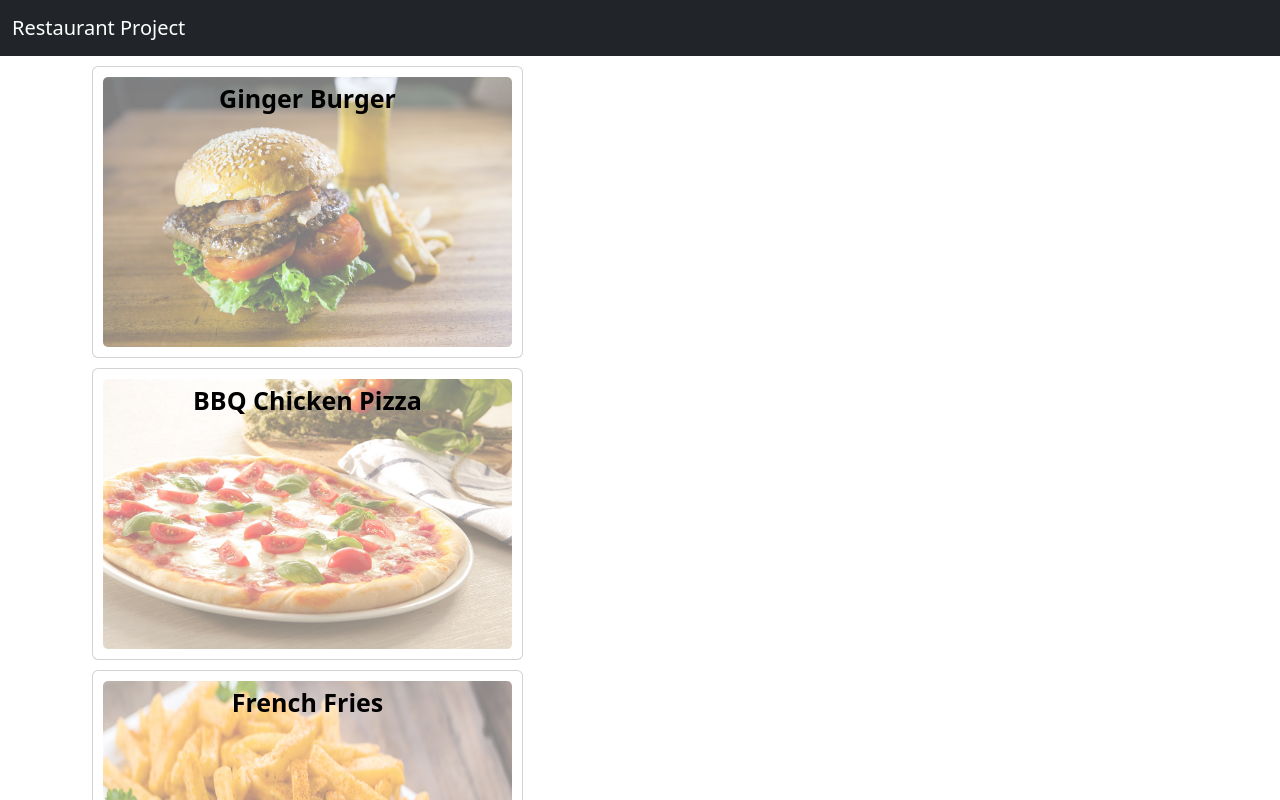
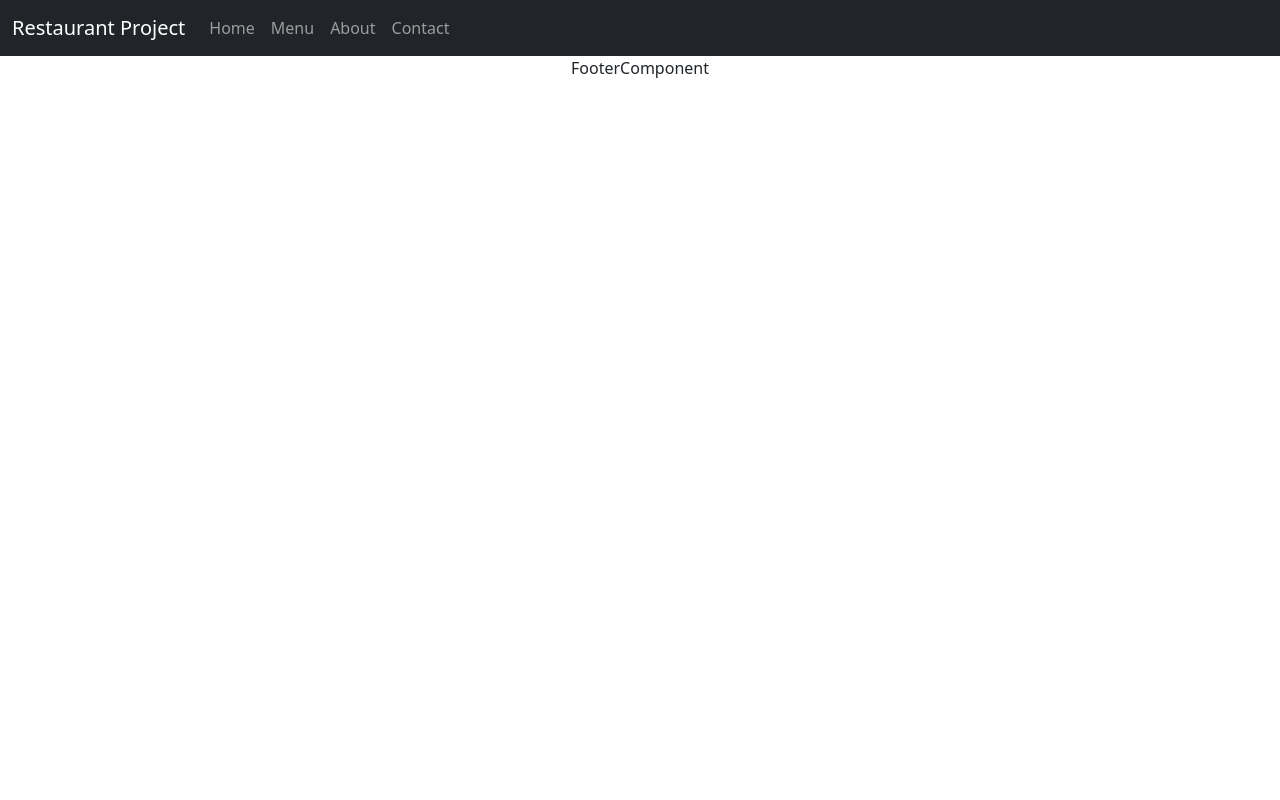
Before and after one commit to Rafid41/React_project-1_Restaurant_project, a React (Create React App) app: page / in a window 1280 px wide. Shown: the top 800 px of the page. Built offline with nearby package versions, Linux system fonts and the light colour scheme.

Commit message:
Route: desgn Navbar

```diff
--- a/package.json
+++ b/package.json
@@ -9,6 +9,7 @@
     "dateformat": "^5.0.3",
     "react": "^18.2.0",
     "react-dom": "^18.2.0",
+    "react-router-dom": "^6.21.1",
     "react-scripts": "5.0.1",
     "web-vitals": "^2.1.4"
   },
--- a/src/App.js
+++ b/src/App.js
@@ -1,13 +1,16 @@
 // restaurant_project\src\App.js
-import './App.css';
-import MainComponent from './components/MainComponent';
+import "./App.css";
+import MainComponent from "./components/MainComponent";
+import { BrowserRouter } from "react-router-dom";
 
 function App() {
-  return (
-    <div className="App">
-      <MainComponent/>
-    </div>
-  );
+    return (
+        <div className="App">
+            <BrowserRouter>
+                <MainComponent />
+            </BrowserRouter>
+        </div>
+    );
 }
 
 export default App;
--- a/src/components/body/BodyComponent.js
+++ b/src/components/body/BodyComponent.js
@@ -1,10 +1,10 @@
 // restaurant_project\src\components\body\BodyComponent.js
-import Menu from "./Menu"
+
 
 const BodyComponent = () => {
   return (
     <div>
-      <Menu/>
+
     </div>
   )
 }
--- a/src/components/header/NavigationComponent.js
+++ b/src/components/header/NavigationComponent.js
@@ -1,11 +1,43 @@
 // restaurant_project\src\components\header\NavigationComponent.js
-import { Navbar, NavbarBrand } from "reactstrap";
+import { Navbar, NavbarBrand, Nav, NavItem, Collapse, NavbarToggler } from "reactstrap";
+import { Link } from "react-router-dom";
+import { useState } from "react";
 
+// navbar menu expand for small screen
 const NavigationComponent = () => {
+    const [isNavOpen, setIsNavOpen] = useState(false);
+
+    // reverse korbe ja ase
+    const navToggle = () => {
+        setIsNavOpen(!isNavOpen);
+    }
+
+
     return (
         <div>
-            <Navbar color="dark" dark>
+            <Navbar color="dark" dark expand="sm">
+                <NavbarToggler onClick={navToggle}/>
                 <NavbarBrand href="/">Restaurant Project</NavbarBrand>
+
+                {/* from reactstrap navbar  */}
+                {/* isNavOpen==true thakle collapse */}
+                <Collapse isOpen={isNavOpen} navbar>
+                    <Nav className="me-auto" navbar>
+                        <NavItem>
+                            <Link to="/" className="nav-link">Home</Link>
+                        </NavItem>
+                        <NavItem>
+                            <Link to="/menu" className="nav-link">Menu</Link>
+                        </NavItem>
+                        <NavItem>
+                            <Link to="/about" className="nav-link">About</Link>
+                        </NavItem>
+                        <NavItem>
+                            <Link to="/contact" className="nav-link">Contact</Link>
+                        </NavItem>
+
+                    </Nav>
+                </Collapse>
             </Navbar>
         </div>
     );
--- a/src/index.js
+++ b/src/index.js
@@ -1,16 +1,12 @@
-import React from 'react';
-import ReactDOM from 'react-dom/client';
-import './index.css';
-import App from './App';
-import reportWebVitals from './reportWebVitals';
-import 'bootstrap/dist/css/bootstrap.min.css';
+import React from "react";
+import ReactDOM from "react-dom/client";
+import "./index.css";
+import App from "./App";
+import reportWebVitals from "./reportWebVitals";
+import "bootstrap/dist/css/bootstrap.min.css";
 
-const root = ReactDOM.createRoot(document.getElementById('root'));
-root.render(
-  <React.StrictMode>
-    <App />
-  </React.StrictMode>
-);
+const root = ReactDOM.createRoot(document.getElementById("root"));
+root.render(<App />);
 
 // If you want to start measuring performance in your app, pass a function
 // to log results (for example: reportWebVitals(console.log))
```
Also changed, not shown: src/components/body/About.jsx (added, +11 -0 lines), src/components/body/Contact.jsx (added, +13 -0 lines), src/components/body/Home.jsx (added, +13 -0 lines), 1 other file (tests, documents, lock files or other folders).
